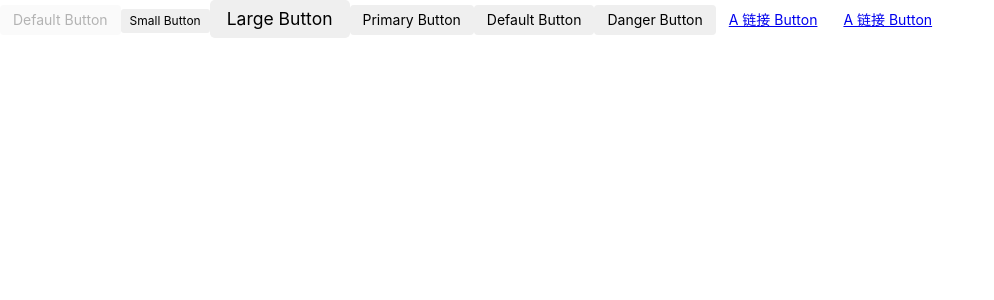
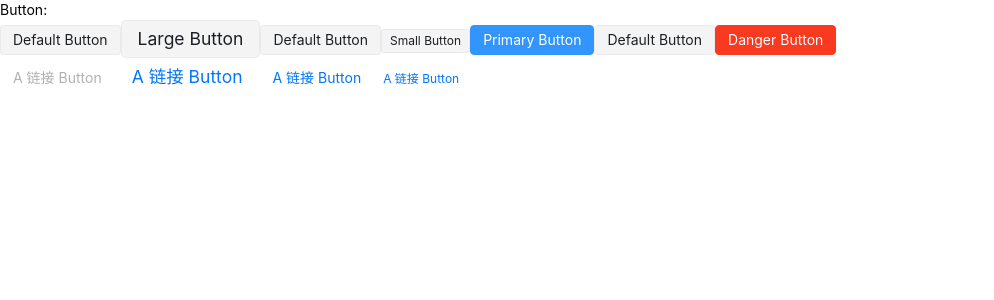
Before and after one commit to Hingyu-Ho/ho-ui, a React (Vite) app: page / in a window 1280 px wide. Shown: the top 300 px of the page, without its empty margins (0-994 px from the left). Built offline with nearby package versions, Linux system fonts and the light colour scheme.

Commit message:
feat(modules): 样式修改

```diff
--- /dev/null
+++ b/src/App.scss
@@ -0,0 +1,4 @@
+@import '@/styles/variables.scss';
+
+// .title {
+// }
--- a/src/App.tsx
+++ b/src/App.tsx
@@ -3,20 +3,32 @@ import Button from '@/components/Button'
 export default function App() {
   return (
     <main className='semi-always-light'>
-      <Button disabled size='default' onClick={() => console.log('test default button')}>
+      <div className='title'>Button:</div>
+      <div>
+        <Button disabled onClick={() => console.log('test default button')}>
           Default Button
         </Button>
+        <Button size='large'>Large Button</Button>
+        <Button size='default'>Default Button</Button>
         <Button size='small'>Small Button</Button>
-      <Button size='large'>Large Button</Button>
         <Button type='primary'>Primary Button</Button>
         <Button type='default'>Default Button</Button>
         <Button type='danger'>Danger Button</Button>
-      <Button target='_blank' type='link' href={'https://www.baidu.com'}>
+      </div>
+      <div>
+        <Button disabled type='link' href={'https://www.baidu.com'} target='_blank'>
           A 链接 Button
         </Button>
-      <Button disabled target='_blank' type='link' href={'https://www.baidu.com'}>
+        <Button size='large' type='link' href={'https://www.baidu.com'} target='_blank'>
           A 链接 Button
         </Button>
+        <Button type='link' href={'https://www.baidu.com'} target='_blank'>
+          A 链接 Button
+        </Button>
+        <Button size='small' type='link' href={'https://www.baidu.com'} target='_blank'>
+          A 链接 Button
+        </Button>
+      </div>
     </main>
   )
 }
--- a/src/components/Button/Button.scss
+++ /dev/null
@@ -1,19 +0,0 @@
-@import '@/styles/mixin.scss';
-@import '@/styles/variables.scss';
-
-.btn {
-  @include btn;
-  @include btn-size($btn-padding-y, $btn-padding-x, $btn-font-size, $border-radius);
-}
-
-.btn-large {
-  @include btn-size($btn-padding-y-lg, $btn-padding-x-lg, $btn-font-size-lg, $border-radius-lg);
-}
-
-.btn-default {
-  @include btn-size($btn-padding-y, $btn-padding-x, $btn-font-size, $border-radius);
-}
-
-.btn-small {
-  @include btn-size($btn-padding-y-sm, $btn-padding-x-sm, $btn-font-size-sm, $border-radius-sm);
-}
--- a/src/components/Button/index.tsx
+++ b/src/components/Button/index.tsx
@@ -2,7 +2,7 @@
 // FunctionComponent -> hooks
 // 推荐使用 Typescript React code snippets[tsrpfc、tsrsfc、tsdrpfc]
 
-import './Button.scss'
+import './style.scss'
 
 // import * as React from 'react'
 import classnames from 'classnames'
@@ -33,8 +33,8 @@ const App: React.FunctionComponent<ButtonProps> = (props) => {
   console.log(type === 'link' && disabled)
 
   const classes = classnames('btn', className, {
-    [`btn-${type}`]: type,
-    [`btn-${size}`]: size,
+    [`btn-size-${size}`]: size,
+    [`btn-type-${type ? type : 'default'}`]: true,
     disabled: type === 'link' && disabled
   })
   if (type === 'link' && href) {
--- /dev/null
+++ b/src/components/Button/style.scss
@@ -0,0 +1,60 @@
+@import '@/styles/mixin.scss';
+@import '@/styles/variables.scss';
+
+.btn {
+  @include btn;
+  @include btn-size($btn-padding-y, $btn-padding-x, $btn-font-size, $border-radius);
+}
+
+// 按钮尺寸
+.btn-size-large {
+  @include btn-size($btn-padding-y-lg, $btn-padding-x-lg, $btn-font-size-lg, $border-radius-lg);
+}
+
+.btn-size-default {
+  @include btn-size($btn-padding-y, $btn-padding-x, $btn-font-size, $border-radius);
+}
+
+.btn-size-small {
+  @include btn-size($btn-padding-y-sm, $btn-padding-x-sm, $btn-font-size-sm, $border-radius-sm);
+}
+
+// 按钮类型（色系）
+.btn-type-primary {
+  @include btn-style(
+    var(--color-primary),
+    var(--color-primary),
+    var(--color-white),
+    var(--color-primary-hover),
+    var(--color-primary-hover),
+    var(--color-white)
+  );
+}
+
+.btn-type-danger {
+  @include btn-style(var(--color-danger), var(--color-danger), var(--color-white), var(--color-danger-hover), var(--color-danger-hover), var(--color-white));
+}
+
+.btn-type-default {
+  @include btn-style(
+    var(--color-fill-0),
+    var(--color-fill-0),
+    var(--color-text-0),
+    var(--color-default-hover),
+    var(--color-default-hover),
+    var(--color-text-0)
+  );
+}
+
+.btn-type-link {
+  text-decoration: none;
+  color: var(--color-link);
+
+  &:hover {
+    color: var(--color-link-hover);
+  }
+
+  &.disabled {
+    color: var(--color-disabled-text);
+  }
+}
--- a/src/styles/mixin.scss
+++ b/src/styles/mixin.scss
@@ -116,7 +116,8 @@
   &[disabled],
   &.disabled {
     cursor: not-allowed;
-    pointer-events: none;
+
+    // pointer-events: none;
 
     > * {
       pointer-events: none;
```
Lines whose indentation alone changed are shown as unchanged.
